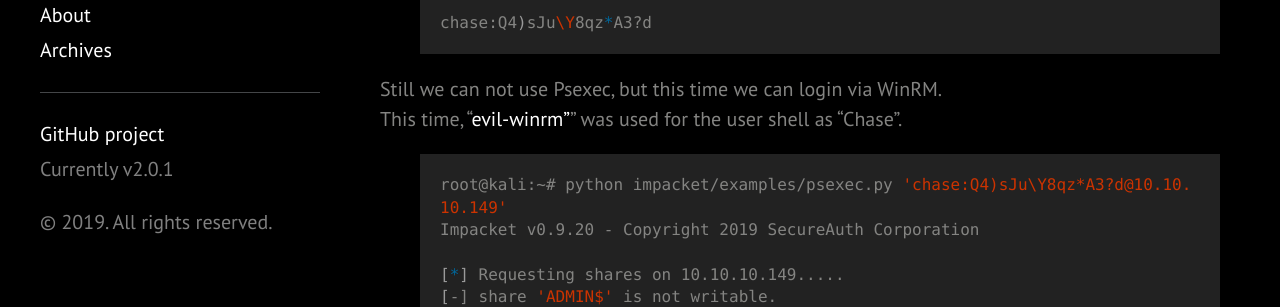
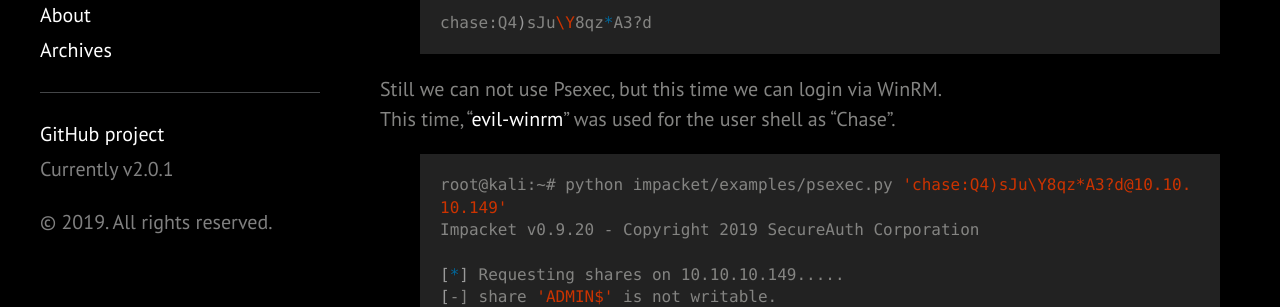
Before and after one commit to 1n4r1/1n4r1.github.io, a Jekyll site: the page built from _posts/2019-12-01-Hackthebox-Heist-Walkthrough.md, in a window 1280 px wide and 900 px high, scrolled down 10544 px. Shown: the part 154-461 px from the top of the window. Built offline with Jekyll 4.4.1, drawn with Linux system fonts in a browser that asks for light colours; a style sheet for code colours, icons or effects is not loaded.

```diff
--- a/_posts/2019-12-01-Hackthebox-Heist-Walkthrough.md
+++ b/_posts/2019-12-01-Hackthebox-Heist-Walkthrough.md
@@ -341,7 +341,7 @@ chase:Q4)sJu\Y8qz*A3?d
 {% endhighlight %}
 
 Still we can not use Psexec, but this time we can login via WinRM.<br>
-This time, "<a href="https://github.com/Hackplayers/evil-winrm">evil-winrm"</a>" was used for the user shell as "Chase".
+This time, "<a href="https://github.com/Hackplayers/evil-winrm">evil-winrm</a>" was used for the user shell as "Chase".
 {% highlight shell %}
 root@kali:~# python impacket/examples/psexec.py 'chase:Q4)sJu\Y8qz*A3?d@10.10.10.149'
 Impacket v0.9.20 - Copyright 2019 SecureAuth Corporation
```
